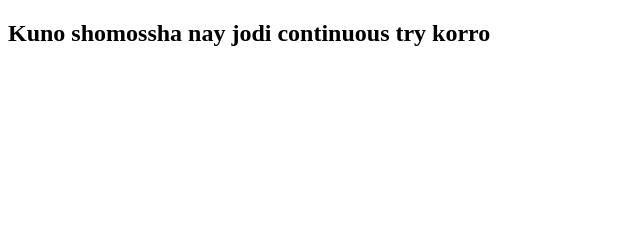
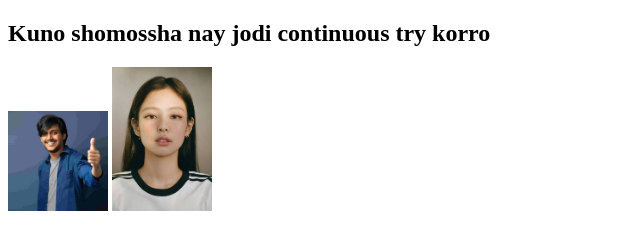
Before and after one commit to tsbarbhuiya/problems-will-never-last, a plain HTML site: page Index.html in a window 1280 px wide. Shown: the whole page, without its empty margins (0-640 px from the left). Drawn offline with Linux system fonts and the light colour scheme.

Commit message:
Added new photos

```diff
--- a/Index.html
+++ b/Index.html
@@ -7,5 +7,7 @@
 </head>
 <body>
     <h2>Kuno shomossha nay jodi continuous try korro</h2>
+    <img width="100px" src="images/hablu.jpg" alt="">
+    <img width="100px" src="images/jenny.jpg" alt="">
 </body>
 </html>
```
Also changed, not shown: images/hablu.jpg (added), images/jenny.jpg (added), images/kim.jpg (added), images/natasha.jpg (added).
